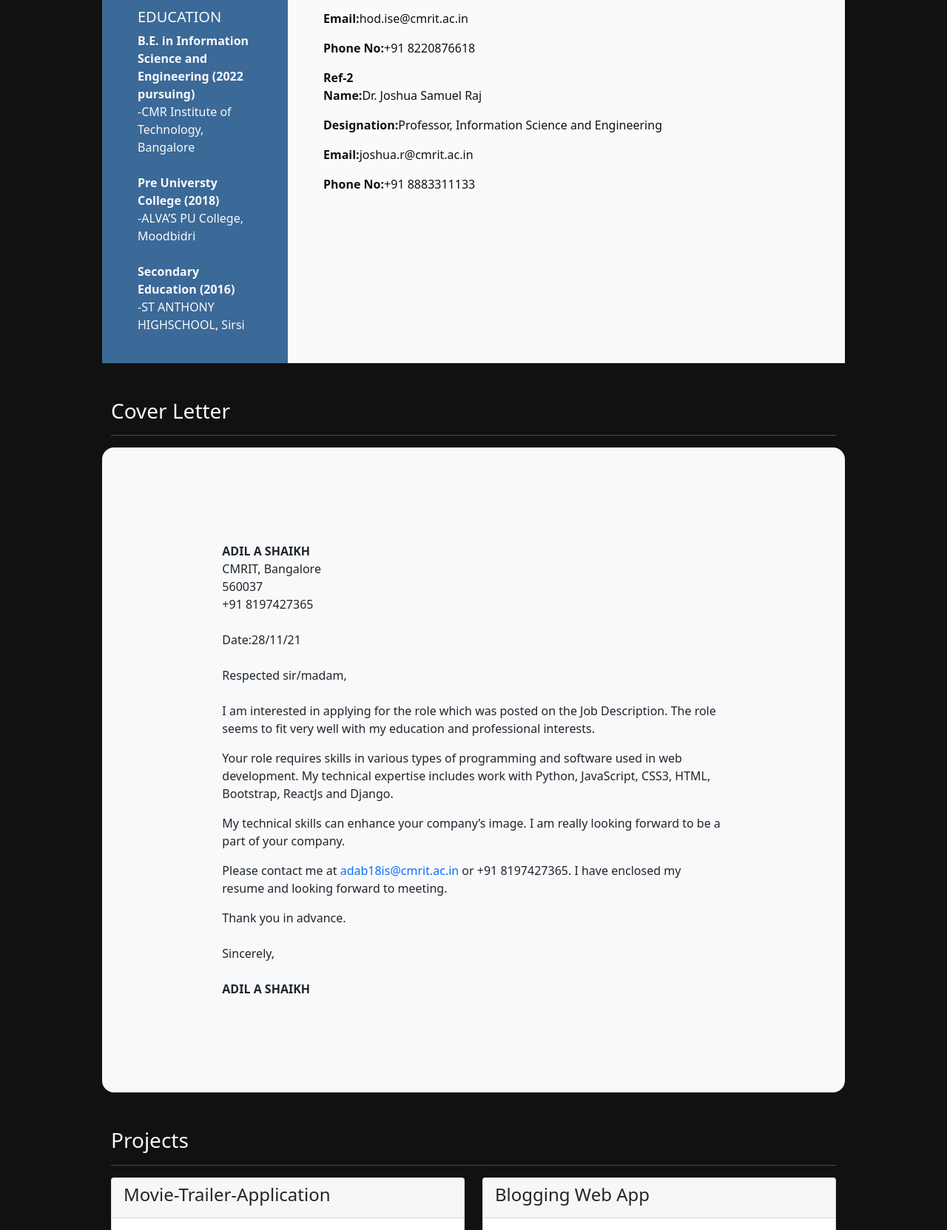
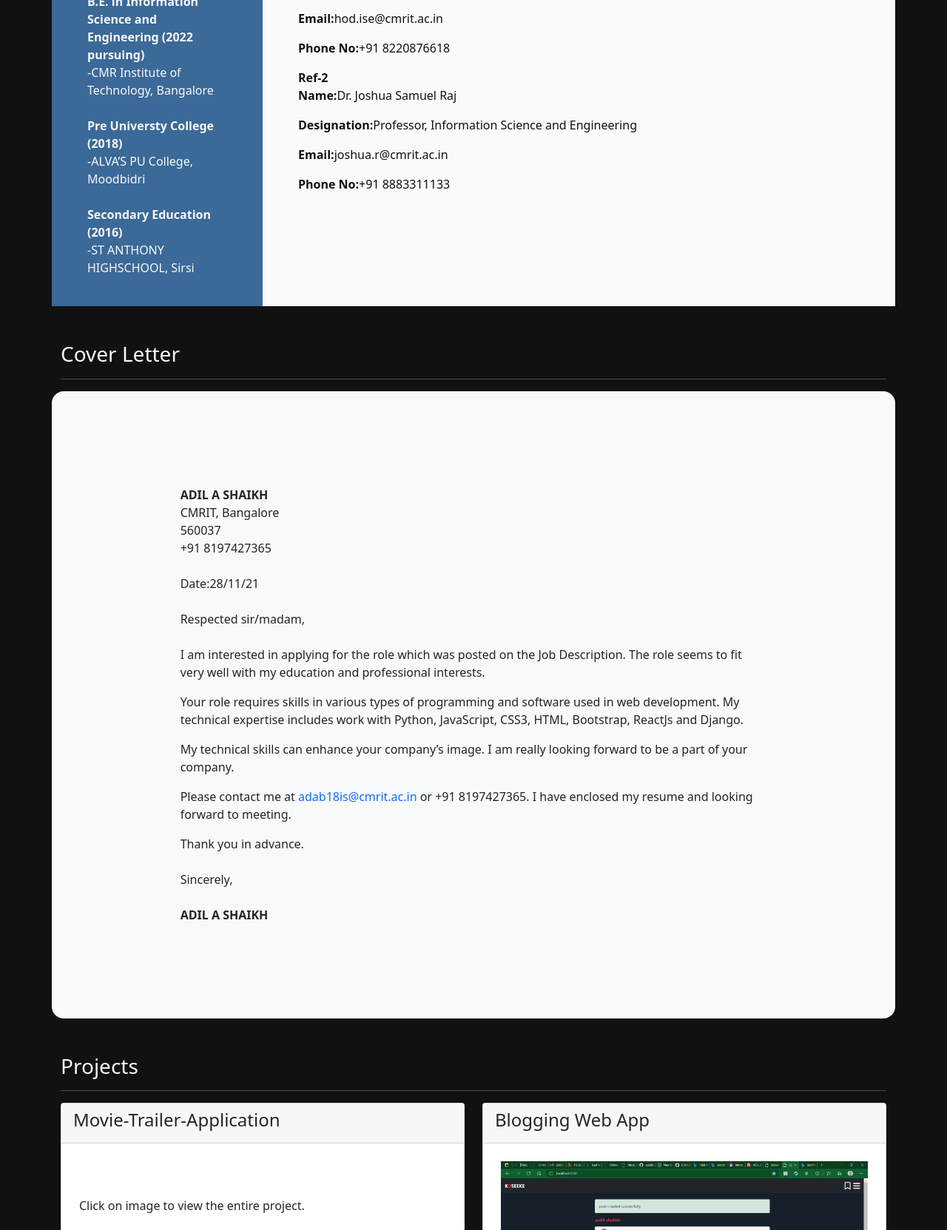
Before and after one commit to aadill365/portfolio, a plain HTML site: page index.html in a window 1280 px wide. Shown: the part 1015-2678 px from the top of the page at 74% size. Drawn offline with nearby package versions, Linux system fonts and the light colour scheme.

Commit message:
updated index.html

```diff
--- a/style.css
+++ b/style.css
@@ -48,7 +48,7 @@ a{
 	flex-direction: column;
 }
 
-.px-10,.container{
+.px-10{
 	padding-right: 5rem;
 	padding-left: 5rem;
 }
```
